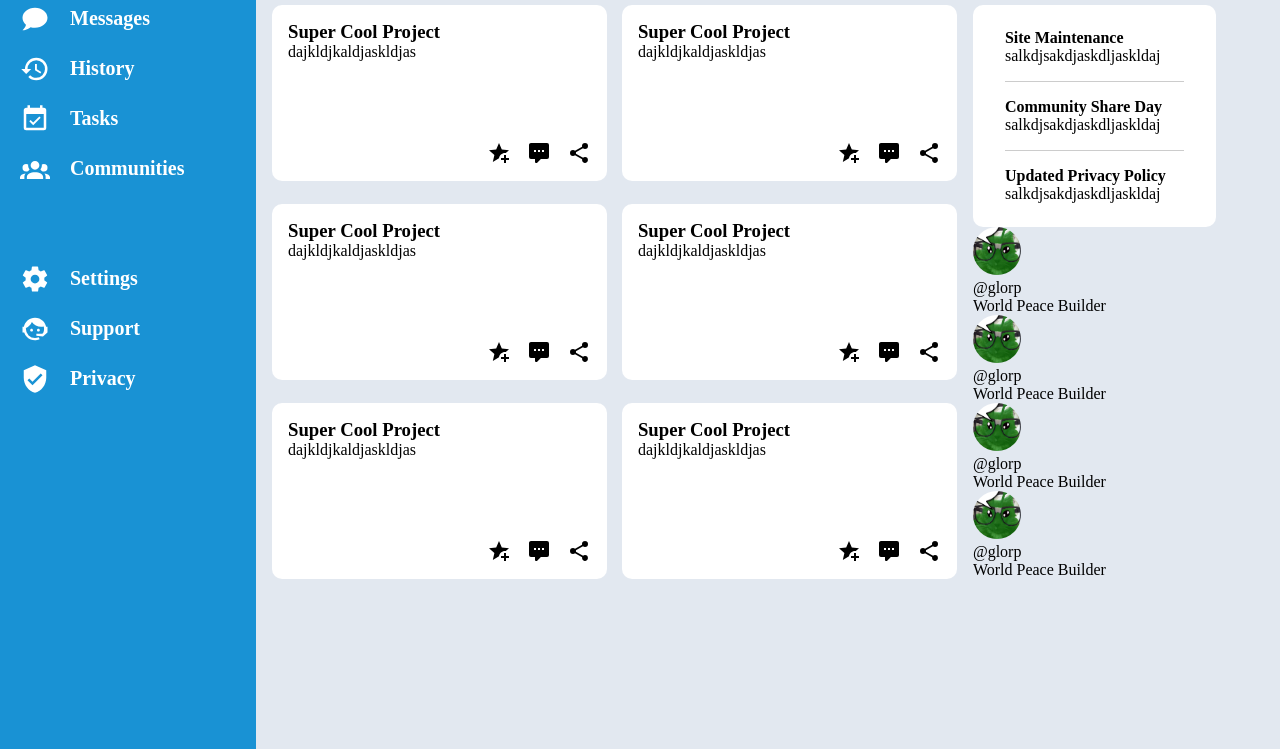
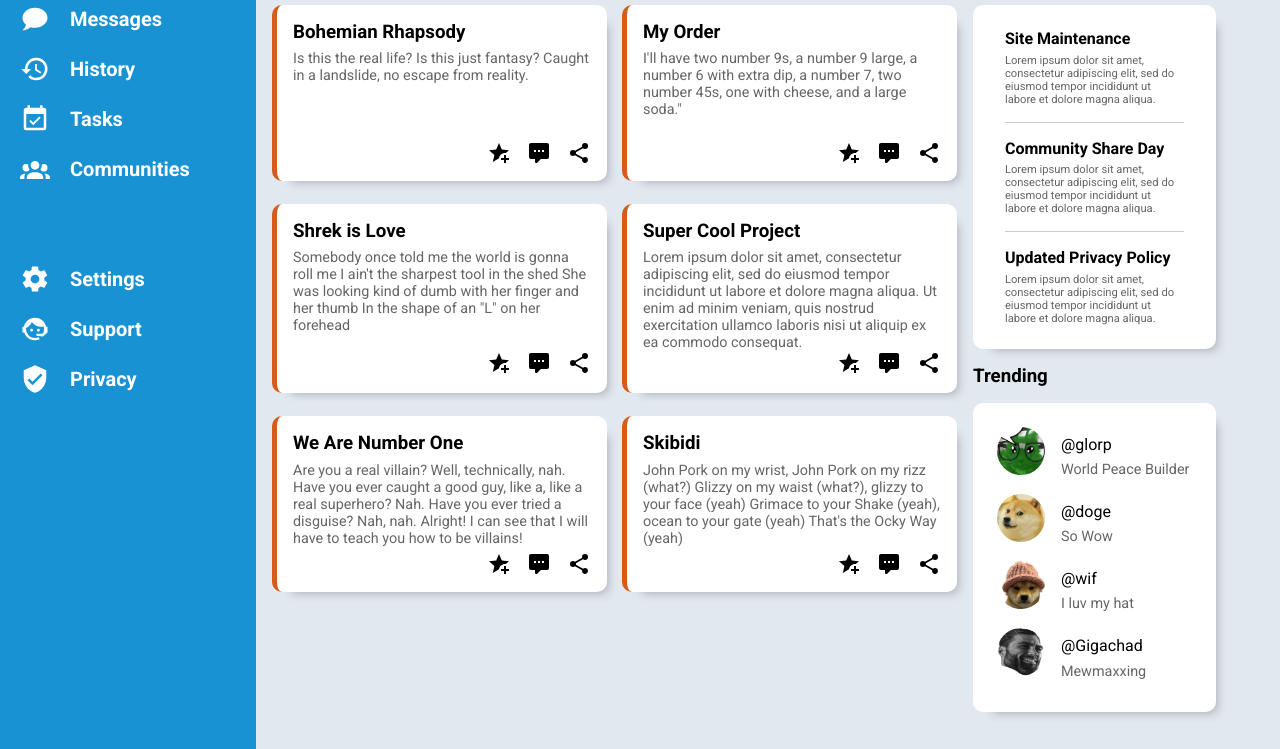
Before and after one commit to mjserios/odin_dashboard, a plain HTML site: page index.html in a window 1280 px wide. Shown: the part 221-970 px from the top of the page. Drawn offline with Linux system fonts and the light colour scheme.

Commit message:
Finish the announcements and trending part

```diff
--- a/index.css
+++ b/index.css
@@ -2,6 +2,7 @@
     margin: 0;
     padding: 0;
     box-sizing: border-box;
+    font-family: 'Roboto', 'Times New Roman', Times, serif;
 
 }
 
@@ -18,7 +19,7 @@
     flex-direction: column;
     justify-content: space-between;
     padding: 1em 1em 1em 2.5em;
-    box-shadow: 0 4px 8px rgba(0, 0, 0, 0.1);
+    box-shadow: 0px 20px 40px 5px rgba(0,0,0,0.3);
 }
 
 .header img {
@@ -131,7 +132,6 @@
 .articles {
     display: grid;
     grid-template-columns: 9fr 4fr;
-    grid-template-rows: 1fr 1fr;
     grid-row: 2 / 3;
     background-color: #e2e8f0;
 }
@@ -155,11 +155,13 @@
     padding: 1em;
     border-radius: 10px;
     margin-top: 0.5em;
+    border-left: 5px solid #D45B19;
+    box-shadow: 10px 10px 10px -10px rgba(0,0,0,0.3);
 }
 
 .card-txt {
     grid-row: 1 / 2;
-    grid-column: 1 / 2;
+    grid-column: 1 / 3;
 }
 
 .card-icon {
@@ -175,25 +177,19 @@
     height: 1.5em;
 }
 
-.announce {
-    grid-row: 1 / 2;
-}
-
-.trend {
-    grid-row: 2 / 3;
-}
-
 .rightsidebar {
-    margin: 0.9em 4em 0.5em 0.5em;
+    margin: 1em 4em 0.5em 0.5em;
     display: flex;
     flex-direction: column;
+    gap: 1em;
 }
 
 .announcecard {
     background-color: white;
     padding: 0.5em 2em;
-    margin-top: 0.6em;
+    margin-top: 0.5em;
     border-radius: 10px;
+    box-shadow: 10px 10px 10px -10px rgba(0,0,0,0.3);
 }
 
 .announce-text {
@@ -205,11 +201,42 @@
     border: none;
 }
 
+.trend {
+    background-color: white;
+    display: flex;
+    flex-direction: column;
+    padding: 1.5em 1.5em 2em 1.5em;
+    gap: 1em;
+    border-radius: 10px;
+    box-shadow: 10px 10px 10px -10px rgba(0,0,0,0.3);
+}
+
+.contain {
+    display: flex;
+    gap: 1em;
+}
+
 .contain img {
     width: 3em;
     height: 3em;
     border-radius: 48px;
 }
+
+.articles p {
+    font-size: 0.9em;
+    margin-top: 0.5em;
+    color: #666666;
+}
+
+.caption .handle {
+    font-size: 1em;
+    color: black;
+}
+
+.announce-text p {
+    font-size: 0.7em;
+}
+
 button {
     padding: 1em 2.5em;
     border-radius: 24px;
--- a/index.html
+++ b/index.html
@@ -5,6 +5,9 @@
     <meta name="viewport" content="width=device-width, initial-scale=1.0">
     <title>Document</title>
     <link rel="stylesheet" href="index.css">
+    <link rel="preconnect" href="https://fonts.googleapis.com">
+    <link rel="preconnect" href="https://fonts.gstatic.com" crossorigin>
+    <link href="https://fonts.googleapis.com/css2?family=Roboto:ital,wght@0,100;0,300;0,400;0,500;0,700;0,900;1,100;1,300;1,400;1,500;1,700;1,900&display=swap" rel="stylesheet">
 </head>
 <body>
     <div class="container">
@@ -92,8 +95,34 @@
 
                     <div class="card">
                         <div class="card-txt">
-                            <h3>Super Cool Project</h3>
-                            <p>dajkldjkaldjaskldjas</p>
+                            <h3>Bohemian Rhapsody</h3>
+                            <p>Is this the real life? Is this just fantasy?
+                                Caught in a landslide, no escape from reality.</p>
+                        </div>
+                        <div class="card-icon">
+                            <img src="star-plus.svg" alt="Star">
+                            <img src="comment-processing.svg" alt="Comment">
+                            <img src="share-variant.svg" alt="Share">
+                        </div>
+                    </div>
+                    <div class="card">
+                        <div class="card-txt">
+                            <h3>My Order</h3>
+                            <p>I'll have two number 9s, a number 9 large, a number 6 with extra dip, a number 7, two number 45s, one with cheese, and a large soda."</p>
+                        </div>
+                        <div class="card-icon">
+                            <img src="star-plus.svg" alt="Star">
+                            <img src="comment-processing.svg" alt="Comment">
+                            <img src="share-variant.svg" alt="Share">
+                        </div>
+                    </div>
+                    <div class="card">
+                        <div class="card-txt">
+                            <h3>Shrek is Love</h3>
+                            <p>Somebody once told me the world is gonna roll me
+                                I ain't the sharpest tool in the shed
+                                She was looking kind of dumb with her finger and her thumb
+                                In the shape of an "L" on her forehead</p>
                         </div>
                         <div class="card-icon">
                             <img src="star-plus.svg" alt="Star">
@@ -104,7 +133,7 @@
                     <div class="card">
                         <div class="card-txt">
                             <h3>Super Cool Project</h3>
-                            <p>dajkldjkaldjaskldjas</p>
+                            <p>Lorem ipsum dolor sit amet, consectetur adipiscing elit, sed do eiusmod tempor incididunt ut labore et dolore magna aliqua. Ut enim ad minim veniam, quis nostrud exercitation ullamco laboris nisi ut aliquip ex ea commodo consequat.</p>
                         </div>
                         <div class="card-icon">
                             <img src="star-plus.svg" alt="Star">
@@ -114,8 +143,8 @@
                     </div>
                     <div class="card">
                         <div class="card-txt">
-                            <h3>Super Cool Project</h3>
-                            <p>dajkldjkaldjaskldjas</p>
+                            <h3>We Are Number One</h3>
+                            <p>Are you a real villain? Well, technically, nah. Have you ever caught a good guy, like a, like a real superhero? Nah. Have you ever tried a disguise? Nah, nah. Alright! I can see that I will have to teach you how to be villains!</p>
                         </div>
                         <div class="card-icon">
                             <img src="star-plus.svg" alt="Star">
@@ -125,30 +154,11 @@
                     </div>
                     <div class="card">
                         <div class="card-txt">
-                            <h3>Super Cool Project</h3>
-                            <p>dajkldjkaldjaskldjas</p>
-                        </div>
-                        <div class="card-icon">
-                            <img src="star-plus.svg" alt="Star">
-                            <img src="comment-processing.svg" alt="Comment">
-                            <img src="share-variant.svg" alt="Share">
-                        </div>
-                    </div>
-                    <div class="card">
-                        <div class="card-txt">
-                            <h3>Super Cool Project</h3>
-                            <p>dajkldjkaldjaskldjas</p>
-                        </div>
-                        <div class="card-icon">
-                            <img src="star-plus.svg" alt="Star">
-                            <img src="comment-processing.svg" alt="Comment">
-                            <img src="share-variant.svg" alt="Share">
-                        </div>
-                    </div>
-                    <div class="card">
-                        <div class="card-txt">
-                            <h3>Super Cool Project</h3>
-                            <p>dajkldjkaldjaskldjas</p>
+                            <h3>Skibidi</h3>
+                            <p>John Pork on my wrist, John Pork on my rizz (what?)
+                                Glizzy on my waist (what?), glizzy to your face (yeah)
+                                Grimace to your Shake (yeah), ocean to your gate (yeah)
+                                That's the Ocky Way (yeah)</p>
                         </div>
                         <div class="card-icon">
                             <img src="star-plus.svg" alt="Star">
@@ -165,19 +175,20 @@
                     <div class="announcecard">
                     <div class="announce-text">
                         <h4>Site Maintenance</h4>
-                        <p>salkdjsakdjaskdljaskldaj</p>
+                        <p>Lorem ipsum dolor sit amet, consectetur adipiscing elit, sed do eiusmod tempor incididunt ut labore et dolore magna aliqua. </p>
                     </div>
                     <div class="announce-text">
                         <h4>Community Share Day</h4>
-                        <p>salkdjsakdjaskdljaskldaj</p>
+                        <p>Lorem ipsum dolor sit amet, consectetur adipiscing elit, sed do eiusmod tempor incididunt ut labore et dolore magna aliqua. </p>
                     </div>
                     <div class="announce-text">
                         <h4>Updated Privacy Policy</h4>
-                        <p>salkdjsakdjaskdljaskldaj</p>
+                        <p>Lorem ipsum dolor sit amet, consectetur adipiscing elit, sed do eiusmod tempor incididunt ut labore et dolore magna aliqua. </p>
                     </div>
                 </div>
                 </div>
 
+                <h3>Trending</h3>
                 <div class="trend">
                     <div class="contain">
                         <img src="glorp.jpg" alt="profile-pic">
@@ -187,24 +198,24 @@
                         </div>
                     </div>
                     <div class="contain">
-                        <img src="glorp.jpg" alt="profile-pic">
+                        <img src="doge.jpg" alt="profile-pic">
                         <div class="caption">
-                            <p class="handle">@glorp</p>
-                            <p class="desc">World Peace Builder</p>
+                            <p class="handle">@doge</p>
+                            <p class="desc">So Wow</p>
                         </div>
                     </div>
                     <div class="contain">
-                        <img src="glorp.jpg" alt="profile-pic">
+                        <img src="wif.jpeg" alt="profile-pic">
                         <div class="caption">
-                            <p class="handle">@glorp</p>
-                            <p class="desc">World Peace Builder</p>
+                            <p class="handle">@wif</p>
+                            <p class="desc">I luv my hat</p>
                         </div>
                     </div>
                     <div class="contain">
-                        <img src="glorp.jpg" alt="profile-pic">
+                        <img src="gigachad.jpg" alt="profile-pic">
                         <div class="caption">
-                            <p class="handle">@glorp</p>
-                            <p class="desc">World Peace Builder</p>
+                            <p class="handle">@Gigachad</p>
+                            <p class="desc">Mewmaxxing</p>
                         </div>
                     </div>
                 </div>
```
Also changed, not shown: doge.jpg (added), gigachad.jpg (added), wif.jpeg (added).
